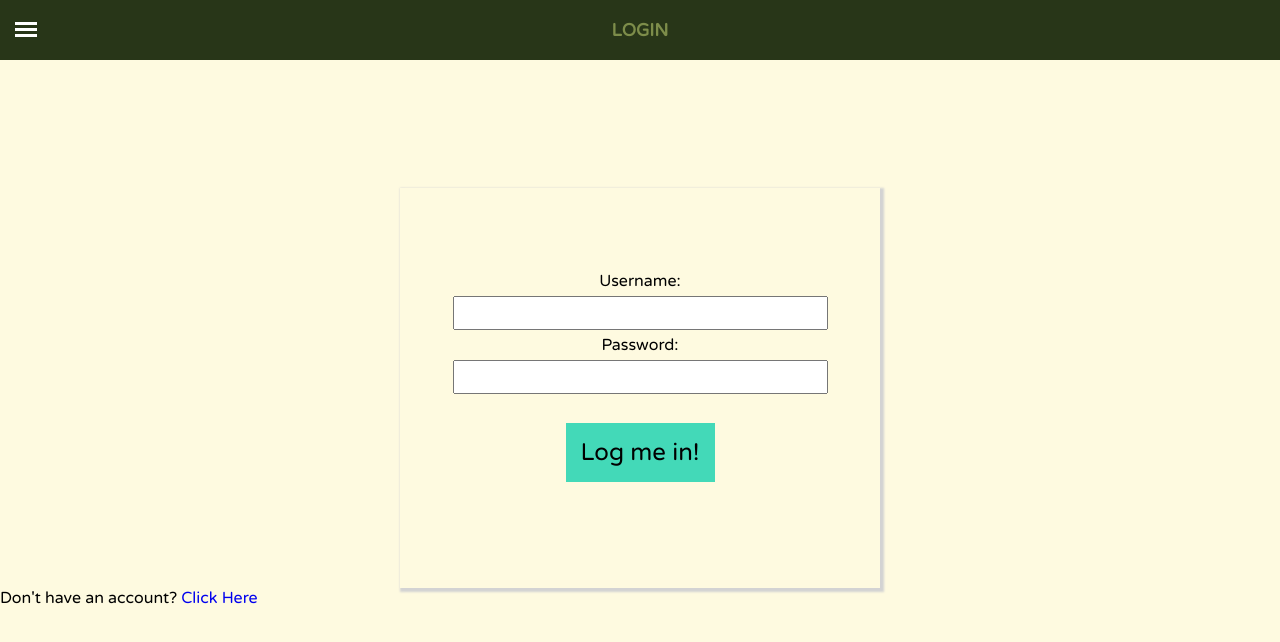
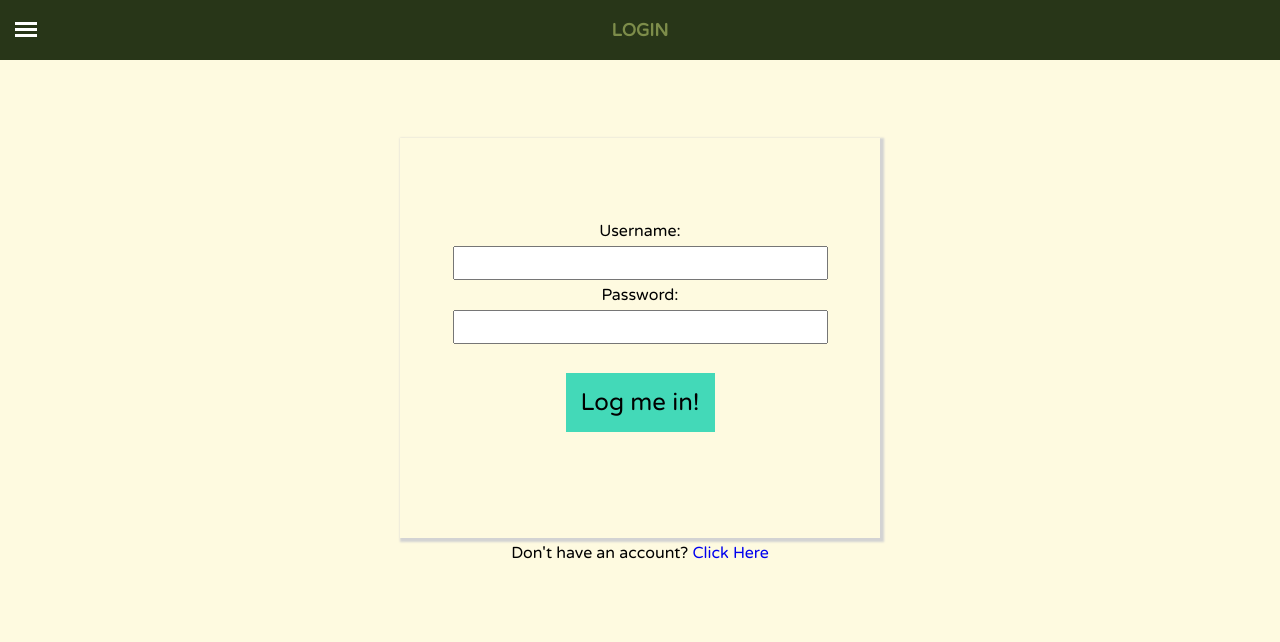
Before and after one commit to MatthiasBakken/plants, a React (Create React App) app: page /login in a window 1280 px wide. Shown: the top 642 px of the page. Built offline with nearby package versions, Linux system fonts and the light colour scheme.

Commit message:
styled the login component

```diff
--- a/src/components/login/Login.js
+++ b/src/components/login/Login.js
@@ -5,7 +5,7 @@ import axios from 'axios';
 import { Formik, Form, Field } from 'formik';
 import { Link } from 'react-router-dom';
 
-import Styles from './styles.scss'
+import './login.scss';
 
 
 const LoginSchema = Yup.object().shape( {
@@ -28,6 +28,7 @@ function Login ( props ) {
     }, [] );
 
     return (
+        <div className="login-container">
             <div className="form-container">
                 <Formik
                     initialValues={{
@@ -81,6 +82,7 @@ function Login ( props ) {
                     <p>Don't have an account? <Link to="/signup">Click Here</Link></p>
                 </div>
             </div>
+        </div>
     );
 };
 
--- /dev/null
+++ b/src/components/login/login.css
@@ -0,0 +1,22 @@
+#root .App .login-container {
+  height: 100vh;
+  margin: -50px 0 0 0;
+}
+
+#root .App .login-container .form-container {
+  display: -webkit-box;
+  display: -ms-flexbox;
+  display: flex;
+  -webkit-box-orient: vertical;
+  -webkit-box-direction: normal;
+      -ms-flex-direction: column;
+          flex-direction: column;
+  -webkit-box-align: center;
+      -ms-flex-align: center;
+          align-items: center;
+}
+
+#root .App .login-container .form-container div p {
+  margin: 5px 0 0 0;
+}
+/*# sourceMappingURL=login.css.map */
--- /dev/null
+++ b/src/components/login/login.scss
@@ -0,0 +1,18 @@
+#root {
+	.App {
+		.login-container {
+			height: 100vh;
+			margin: -50px 0 0 0;
+			.form-container {
+				display: flex;
+				flex-direction: column;
+				align-items: center;
+				div {
+					p {
+						margin: 5px 0 0 0;
+					}
+				}
+			}
+		}
+	}
+}
--- a/src/components/login/styles.css
+++ /dev/null
@@ -1 +0,0 @@
-/* No CSS *//*# sourceMappingURL=styles.css.map */
```
Also changed, not shown: src/components/login/styles.scss (deleted), 2 other files (tests, documents, lock files or other folders). Lines whose indentation alone changed are shown as unchanged.
